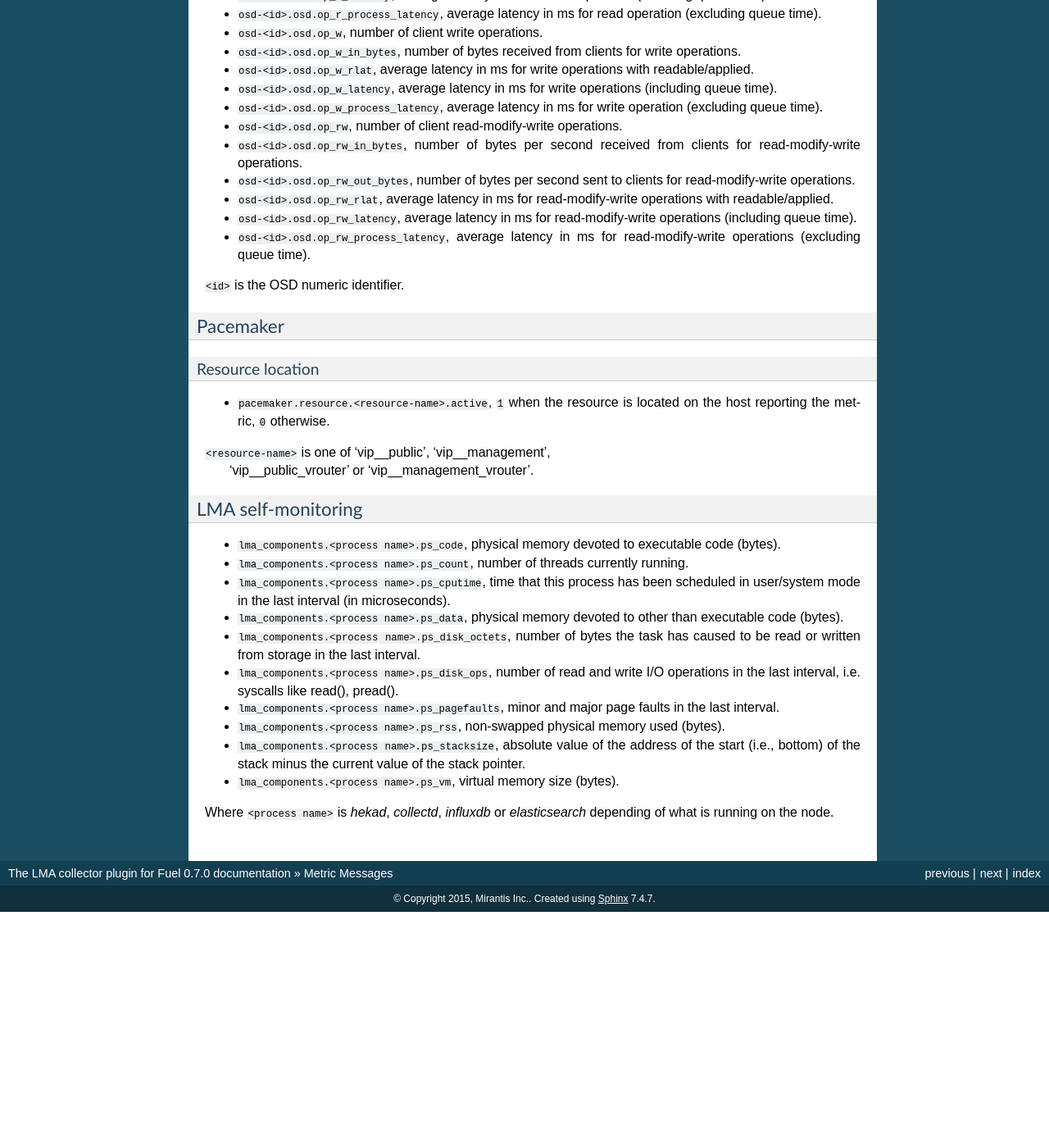
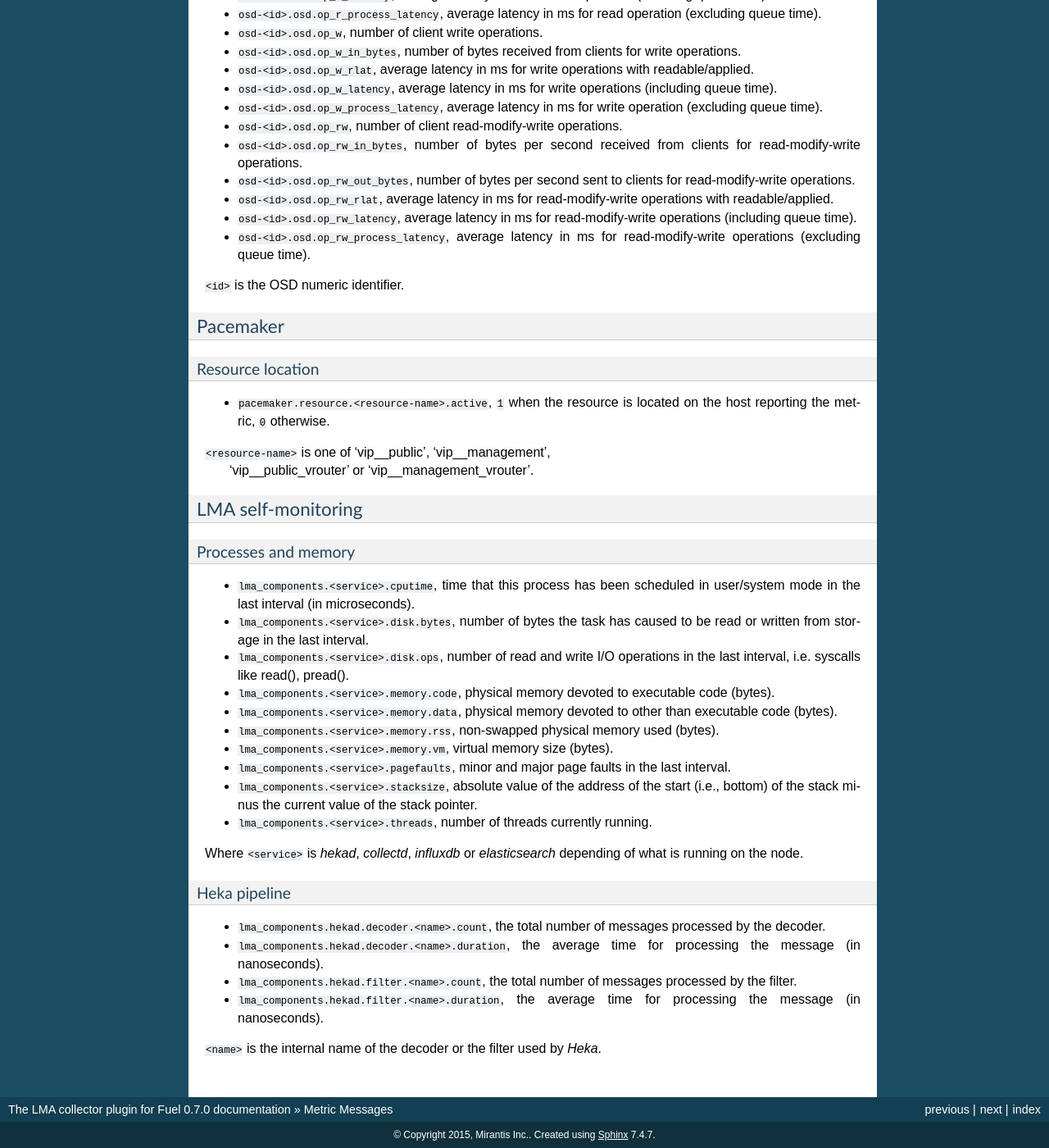
Before and after one commit to openstack-archive/fuel-plugin-lma-collector, a Sphinx documentation site: the page built from doc/source/metrics.rst, in a window 1280 px wide and 1400 px high, scrolled down 14878 px. Shown: the whole window at 82% size. Built offline with Sphinx 7.4.7, drawn with Linux system fonts in a browser that asks for light colours; before the commit the page ends 15990 px from its top, so only the background shows below that; some of the changed text lies outside the part shown.

Commit message:
Add the monitoring of Heka messages
This change adds information about the number of messages that are
processed by every decoder and filter of the LMA collector and also
the average time it takes to process these messages.

Change-Id: Iad122336fe8fcb6fa3f4d8ed666b276f6db70a43

```diff
--- a/doc/source/metrics/lma.rst
+++ b/doc/source/metrics/lma.rst
@@ -1,15 +1,29 @@
 .. _LMA_self-monitoring:
 
-* ``lma_components.<process name>.ps_code``,  physical memory devoted to executable code (bytes).
-* ``lma_components.<process name>.ps_count``, number of threads currently running.
-* ``lma_components.<process name>.ps_cputime``, time that this process has been scheduled in user/system mode in the last interval (in microseconds).
-* ``lma_components.<process name>.ps_data``, physical memory devoted to other than executable code (bytes).
-* ``lma_components.<process name>.ps_disk_octets``, number of bytes the task has caused to be read or written from storage in the last interval.
-* ``lma_components.<process name>.ps_disk_ops``, number of read and write I/O operations in the last interval, i.e. syscalls like read(), pread().
-* ``lma_components.<process name>.ps_pagefaults``, minor and major page faults in the last interval.
-* ``lma_components.<process name>.ps_rss``, non-swapped physical memory used (bytes).
-* ``lma_components.<process name>.ps_stacksize``, absolute value of the address of the start (i.e., bottom) of the stack minus the current value of the stack pointer.
-* ``lma_components.<process name>.ps_vm``, virtual memory size (bytes).
+Processes and memory
+^^^^^^^^^^^^^^^^^^^^
 
-Where ``<process name>`` is *hekad*, *collectd*, *influxdb* or *elasticsearch*
+* ``lma_components.<service>.cputime``, time that this process has been scheduled in user/system mode in the last interval (in microseconds).
+* ``lma_components.<service>.disk.bytes``, number of bytes the task has caused to be read or written from storage in the last interval.
+* ``lma_components.<service>.disk.ops``, number of read and write I/O operations in the last interval, i.e. syscalls like read(), pread().
+* ``lma_components.<service>.memory.code``,  physical memory devoted to executable code (bytes).
+* ``lma_components.<service>.memory.data``, physical memory devoted to other than executable code (bytes).
+* ``lma_components.<service>.memory.rss``, non-swapped physical memory used (bytes).
+* ``lma_components.<service>.memory.vm``, virtual memory size (bytes).
+* ``lma_components.<service>.pagefaults``, minor and major page faults in the last interval.
+* ``lma_components.<service>.stacksize``, absolute value of the address of the start (i.e., bottom) of the stack minus the current value of the stack pointer.
+* ``lma_components.<service>.threads``, number of threads currently running.
+
+Where ``<service>`` is *hekad*, *collectd*, *influxdb* or *elasticsearch*
 depending of what is running on the node.
+
+
+Heka pipeline
+^^^^^^^^^^^^^
+
+* ``lma_components.hekad.decoder.<name>.count``, the total number of messages processed by the decoder.
+* ``lma_components.hekad.decoder.<name>.duration``, the average time for processing the message (in nanoseconds).
+* ``lma_components.hekad.filter.<name>.count``, the total number of messages processed by the filter.
+* ``lma_components.hekad.filter.<name>.duration``, the average time for processing the message (in nanoseconds).
+
+``<name>`` is the internal name of the decoder or the filter used by *Heka*.
```
Also changed, not shown: 7 other files.
